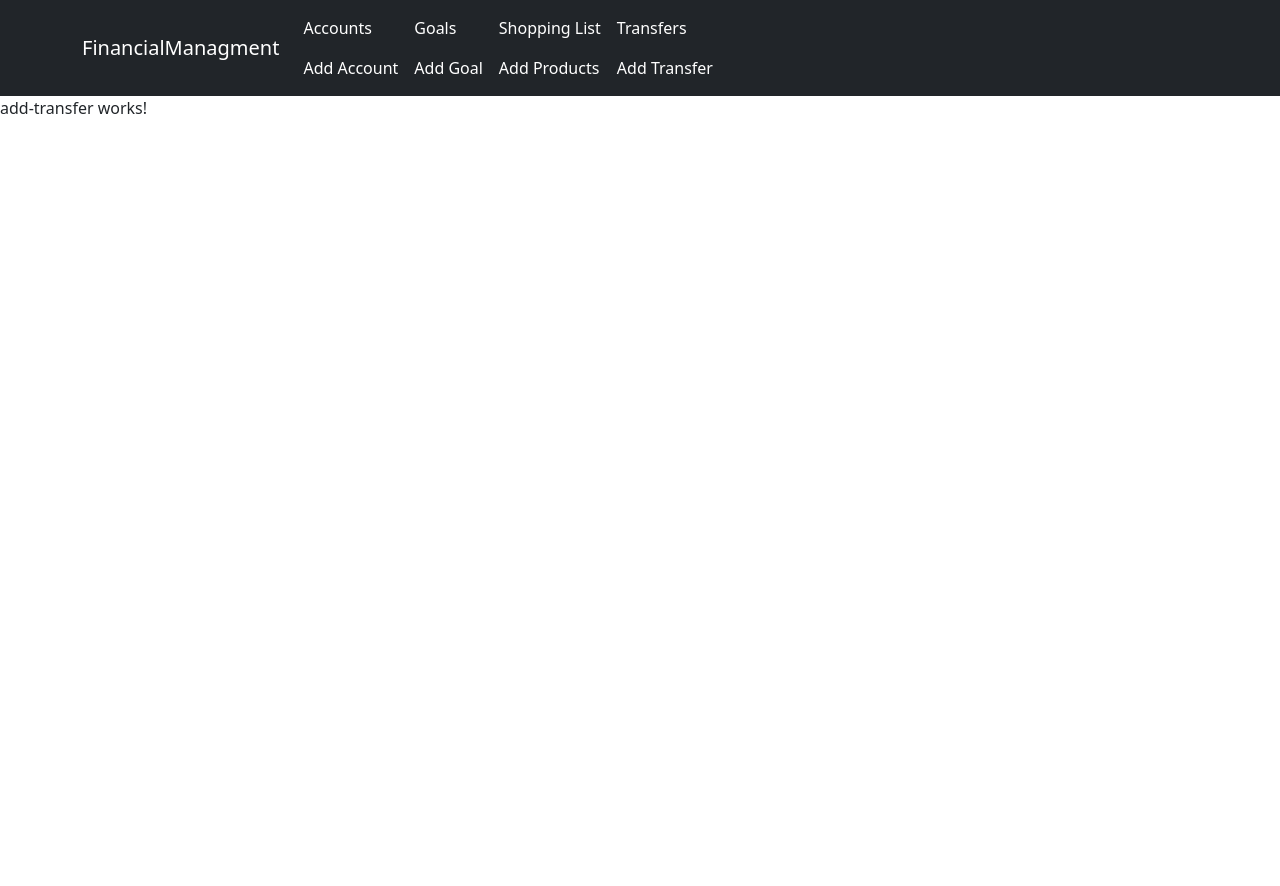
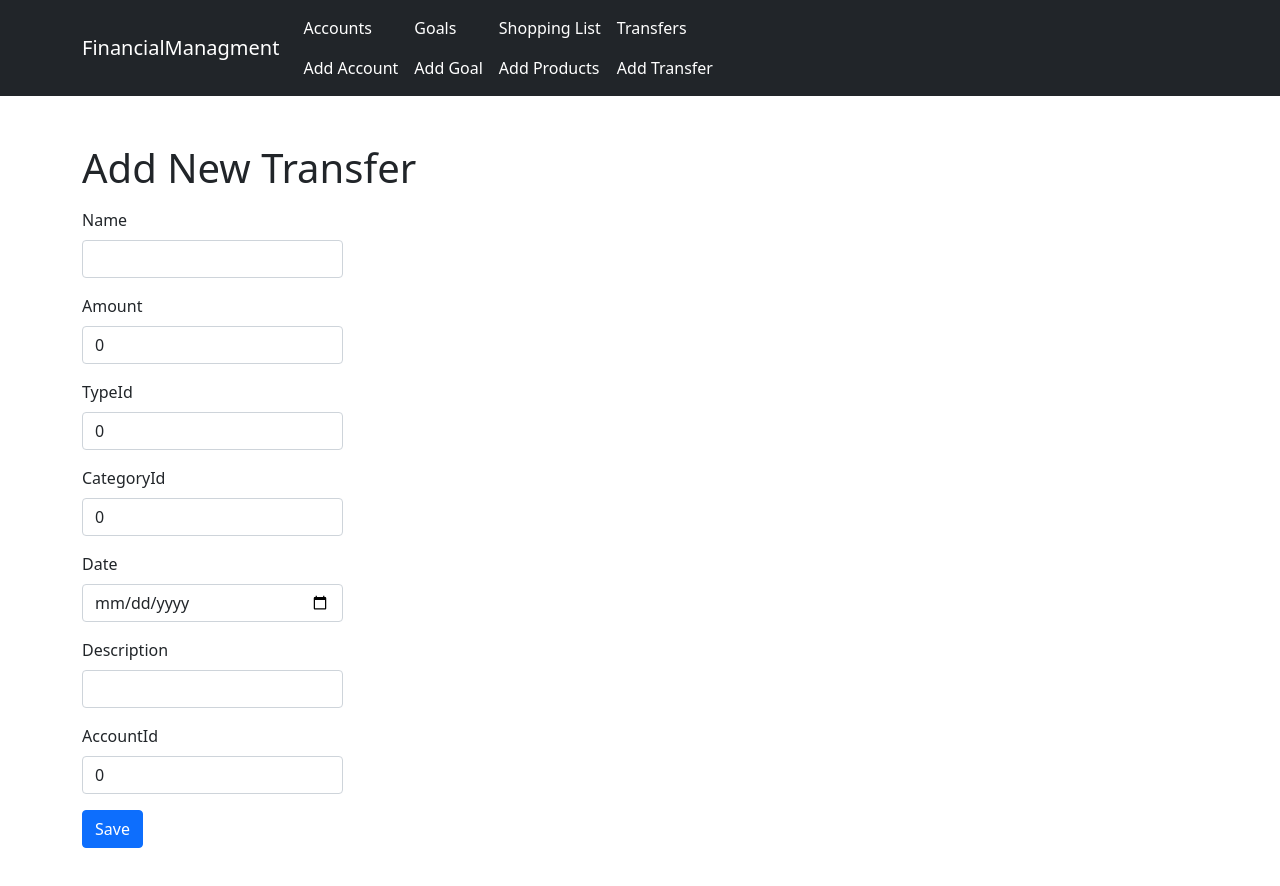
Before and after one commit to GrzegorzSitkowski/FinancialMangmentAngular, an Angular app: page /transfers/add in a window 1280 px wide. Shown: the top 886 px of the page. Before the commit the page ends 800 px from the top, so only its background shows below. Built offline with nearby package versions, Linux system fonts and the light colour scheme.

Commit message:
Filled add-transfers.component.html

```diff
--- a/src/app/components/transfers/add-transfer/add-transfer.component.html
+++ b/src/app/components/transfers/add-transfer/add-transfer.component.html
@@ -1 +1,39 @@
-<p>add-transfer works!</p>
+<div class="container my-5">
+    <h1 class="mb-3">Add New Transfer</h1>
+
+    <div class="row">
+        <div class="col-3">
+            <form #from="ngForm" (ngSubmit)="addTransfer()">
+                <div class="mb-3">
+                  <label for="name" class="form-label">Name</label>
+                  <input type="text" class="form-control" id="name" name="name" [(ngModel)]="addTransferRequest.name">
+                </div>
+                <div class="mb-3">
+                    <label for="amount" class="form-label">Amount</label>
+                    <input type="number" class="form-control" id="amount" name="amount" [(ngModel)]="addTransferRequest.amount">
+                </div>
+                <div class="mb-3">
+                    <label for="typeId" class="form-label">TypeId</label>
+                    <input type="number" class="form-control" id="typeId" name="typeId" [(ngModel)]="addTransferRequest.typeId">
+                </div>
+                <div class="mb-3">
+                    <label for="categoryId" class="form-label">CategoryId</label>
+                    <input type="number" class="form-control" id="categoryId" name="categoryId" [(ngModel)]="addTransferRequest.categoryId">
+                </div>
+                <div class="mb-3">
+                    <label for="date" class="form-label">Date</label>
+                    <input type="date" class="form-control" id="date" name="date" [(ngModel)]="addTransferRequest.date">
+                </div>
+                <div class="mb-3">
+                    <label for="description" class="form-label">Description</label>
+                    <input type="text" class="form-control" id="description" name="description" [(ngModel)]="addTransferRequest.description">
+                </div>
+                <div class="mb-3">
+                    <label for="accountId" class="form-label">AccountId</label>
+                    <input type="number" class="form-control" id="accountId" name="accountId" [(ngModel)]="addTransferRequest.accountId">
+                </div>
+                <button type="submit" class="btn btn-primary">Save</button>
+              </form>
+        </div>
+    </div>
+</div>
```
